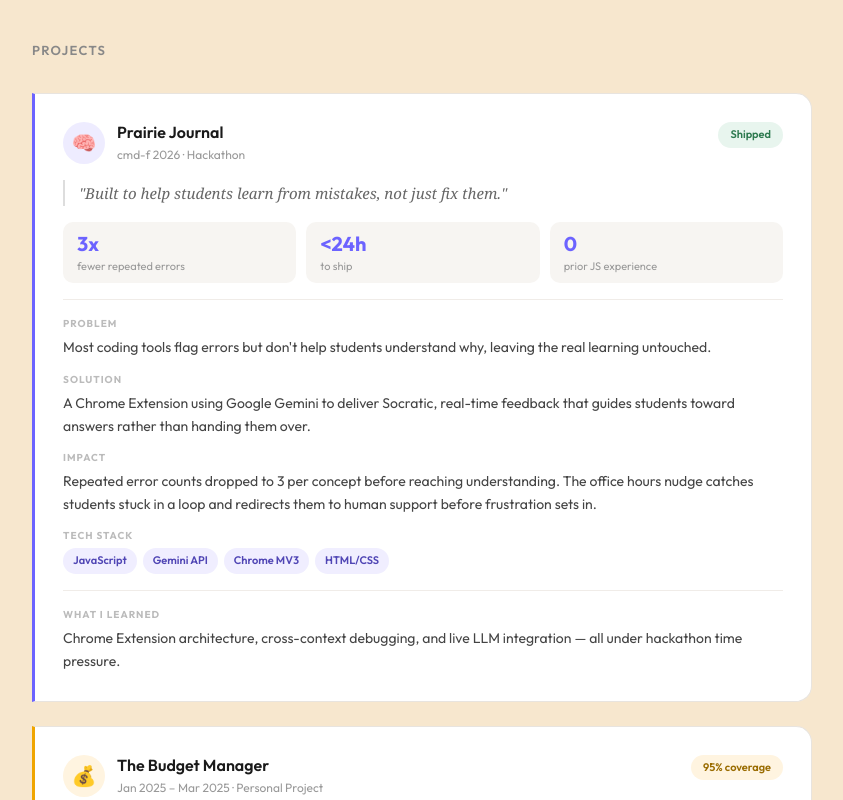
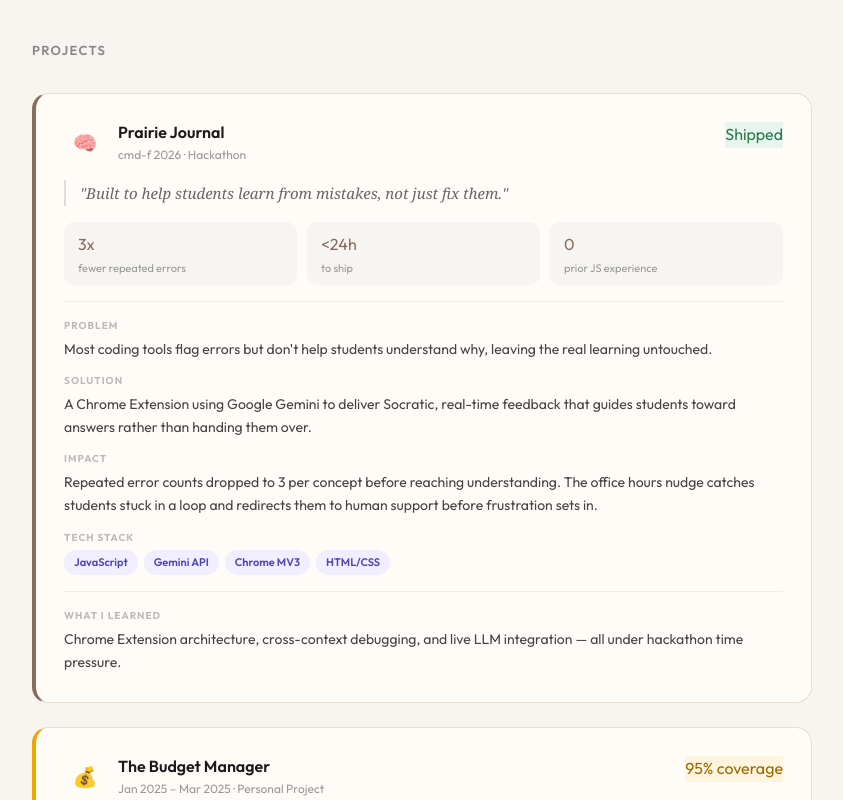
Before and after one commit to Kavisha1141/Personal-Portfolio, a website built with webpack: page tea.html in a window 1280 px wide. Shown: the part 1180-1980 px from the top of the page, without its empty margins (218-1061 px from the left). Built offline with nearby package versions, Linux system fonts and the light colour scheme.

Commit message:
changed colours

```diff
--- a/css/tea.css
+++ b/css/tea.css
@@ -1,17 +1,36 @@
 
-/* new */
+:root{
+  --bg: #F8F5F1;
+  --surface: #FFFCF8;
+
+  --text: #2F2925;
+  --text-light: #6E625A;
+
+  --accent: #8B6B5C;
+  --accent-dark: #6D5247;
+
+  --border: #E8DDD3;
+  --highlight: #EADBC8;
+
+  --sage: #7B8A68;
+}
+
+*{
+    box-sizing:border-box;
+    margin:0;
+    padding:0;
+}
+
+body{
+    font-family:'Outfit',sans-serif;
+    background:var(--bg);
+    color:var(--text);
+    line-height:1.6;
+}
+
 /* ── Base ── */
     * { box-sizing: border-box; margin: 0; padding: 0; }
 
-    body {
-      font-family: 'Outfit', sans-serif;
-      background: #F7E7CE;
-      color: #4e3929;
-      margin: 0;
-      padding: 0;
-      line-height: 1.6;
-      box-sizing: border-box;
-    }
 
     .projects-section {
       max-width: 780px;
@@ -28,19 +47,20 @@
     }
 
     /* ── Card ── */
-    .card {
-      background: #fff;
-      border-radius: 0 16px 16px 0;
-      border: 1px solid #e8e4df;
-      border-left: 3px solid #6C63FF;
-      padding: 1.75rem;
-      margin-bottom: 1.5rem;
-      transition: box-shadow 0.2s ease;
-    }
+    .card{
+      background:var(--surface);
+      border:1px solid var(--border);
+      border-left:4px solid var(--accent);
+      border-radius:16px;
+      padding:1.75rem;
+      margin-bottom:1.5rem;
+      transition:.25s ease;
+  }
 
-    .card:hover {
-      box-shadow: 0 4px 24px rgba(0,0,0,0.07);
-    }
+    .card:hover{
+      transform:translateY(-4px);
+      box-shadow:0 12px 30px rgba(47,41,37,.12);
+  }
 
     /* ── Card header ── */
     .card-header {
@@ -68,10 +88,21 @@
       flex-shrink: 0;
     }
 
-    .icon-circle.purple { background: #eeecff; }
-    .icon-circle.amber  { background: #fff4e0; }
-    .icon-circle.green  { background: #e8f5ee; }
-    .icon-circle.blue   { background: #e6f0ff; }
+    .icon-circle.chai{
+        background:#EFE5DB;
+    }
+
+    .icon-circle.sage{
+        background:#E6ECDD;
+    }
+
+    .icon-circle.caramel{
+        background:#F3E3CF;
+    }
+
+    .icon-circle.mocha{
+        background:#E8DAD2;
+    }
 
     .project-name {
       font-size: 16px;
@@ -86,13 +117,14 @@
       margin-top: 2px;
     }
 
-    .badge {
-      font-size: 11px;
-      font-weight: 600;
-      padding: 4px 12px;
-      border-radius: 20px;
-      white-space: nowrap;
-      flex-shrink: 0;
+    .badge.completed{
+        background:#E8EFE4;
+        color:#58714A;
+    }
+
+    .badge.in-progress{
+        background:#EFE5DB;
+        color:#8B6B5C;
     }
 
     .badge.green  { background: #e8f5ee; color: #2d7a4f; }
@@ -127,11 +159,8 @@
       min-width: 0;
     }
 
-    .stat-num {
-      font-size: 20px;
-      font-weight: 700;
-      color: #6C63FF;
-      line-height: 1.2;
+    .stat-num{
+      color:var(--accent);
     }
 
     .stat-label {
@@ -227,7 +256,7 @@ main {
 
 /* Navigation Bar */
 .navbar {
-  background-color: #A9746E;
+  background:var(--accent);
   padding: 1rem 0;
   position: sticky;
   top: 0;
```
